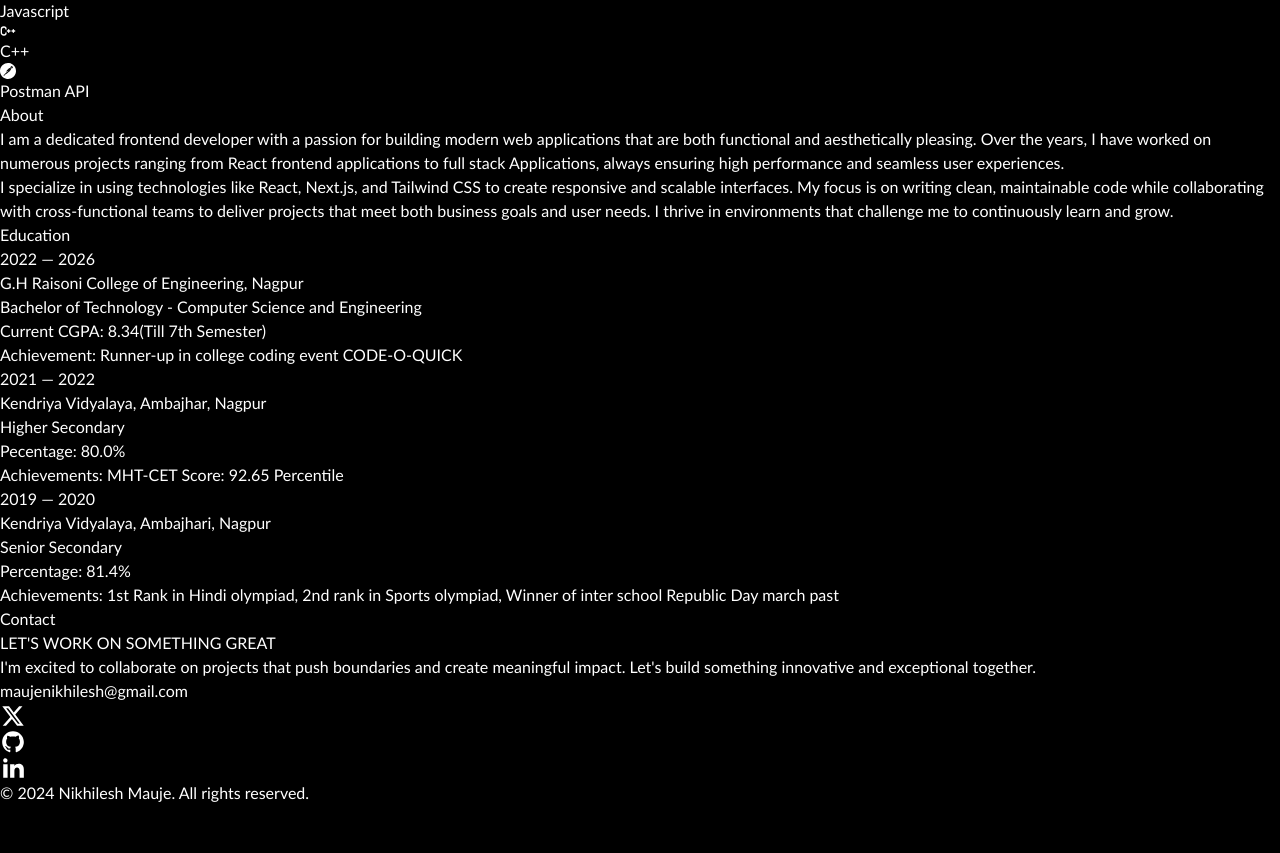
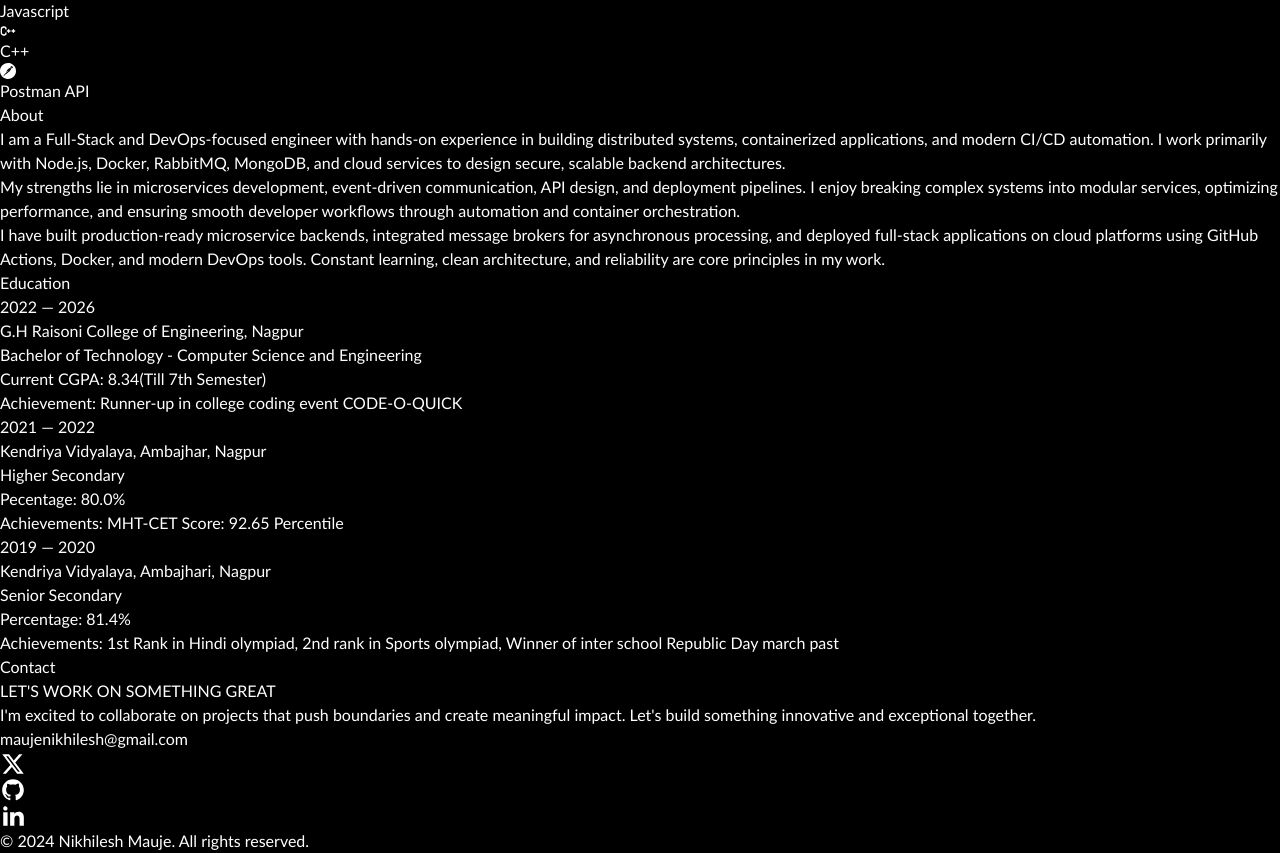
Before and after one commit to Nikhileshmauje/portfolio, a React (Vite) app: page / in a window 1280 px wide. Shown: the part 5088-5941 px from the top of the page. Before the commit the page ends 5893 px from the top, so only its background shows below. Built offline with nearby package versions, Linux system fonts and the light colour scheme.

Commit message:
Update About Section

```diff
--- a/src/constants/index.js
+++ b/src/constants/index.js
@@ -66,8 +66,9 @@ export const PROJECTS = [
 
 export const ABOUT_CONTENT = {
   paragraphs: [
-    "I am a dedicated frontend developer with a passion for building modern web applications that are both functional and aesthetically pleasing. Over the years, I have worked on numerous projects ranging from React frontend applications to full stack Applications, always ensuring high performance and seamless user experiences.",
-    "I specialize in using technologies like React, Next.js, and Tailwind CSS to create responsive and scalable interfaces. My focus is on writing clean, maintainable code while collaborating with cross-functional teams to deliver projects that meet both business goals and user needs. I thrive in environments that challenge me to continuously learn and grow.",
+    "I am a Full-Stack and DevOps-focused engineer with hands-on experience in building distributed systems, containerized applications, and modern CI/CD automation. I work primarily with Node.js, Docker, RabbitMQ, MongoDB, and cloud services to design secure, scalable backend architectures.",
+    "My strengths lie in microservices development, event-driven communication, API design, and deployment pipelines. I enjoy breaking complex systems into modular services, optimizing performance, and ensuring smooth developer workflows through automation and container orchestration.",
+    "I have built production-ready microservice backends, integrated message brokers for asynchronous processing, and deployed full-stack applications on cloud platforms using GitHub Actions, Docker, and modern DevOps tools. Constant learning, clean architecture, and reliability are core principles in my work.",
   ],
 };
 
```
